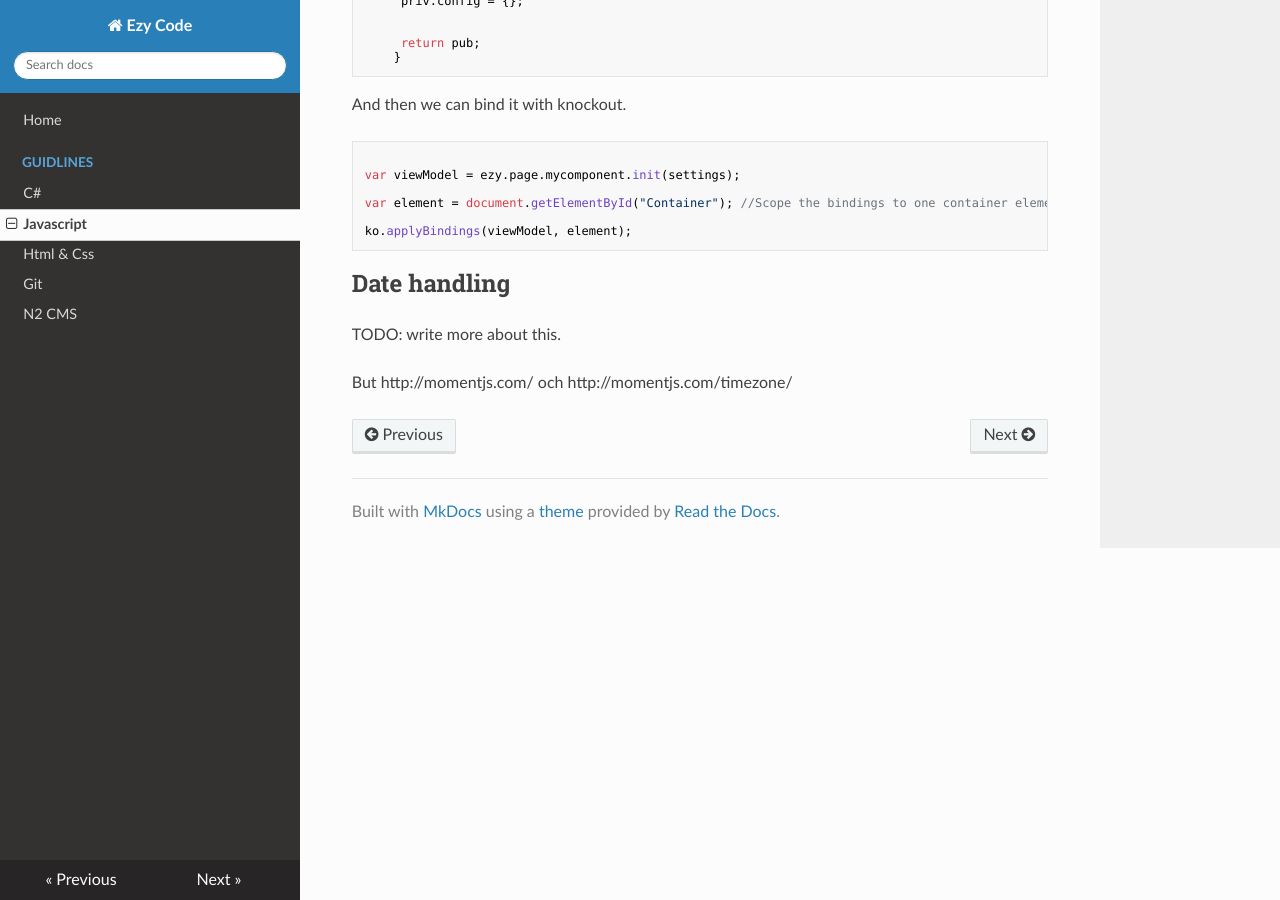
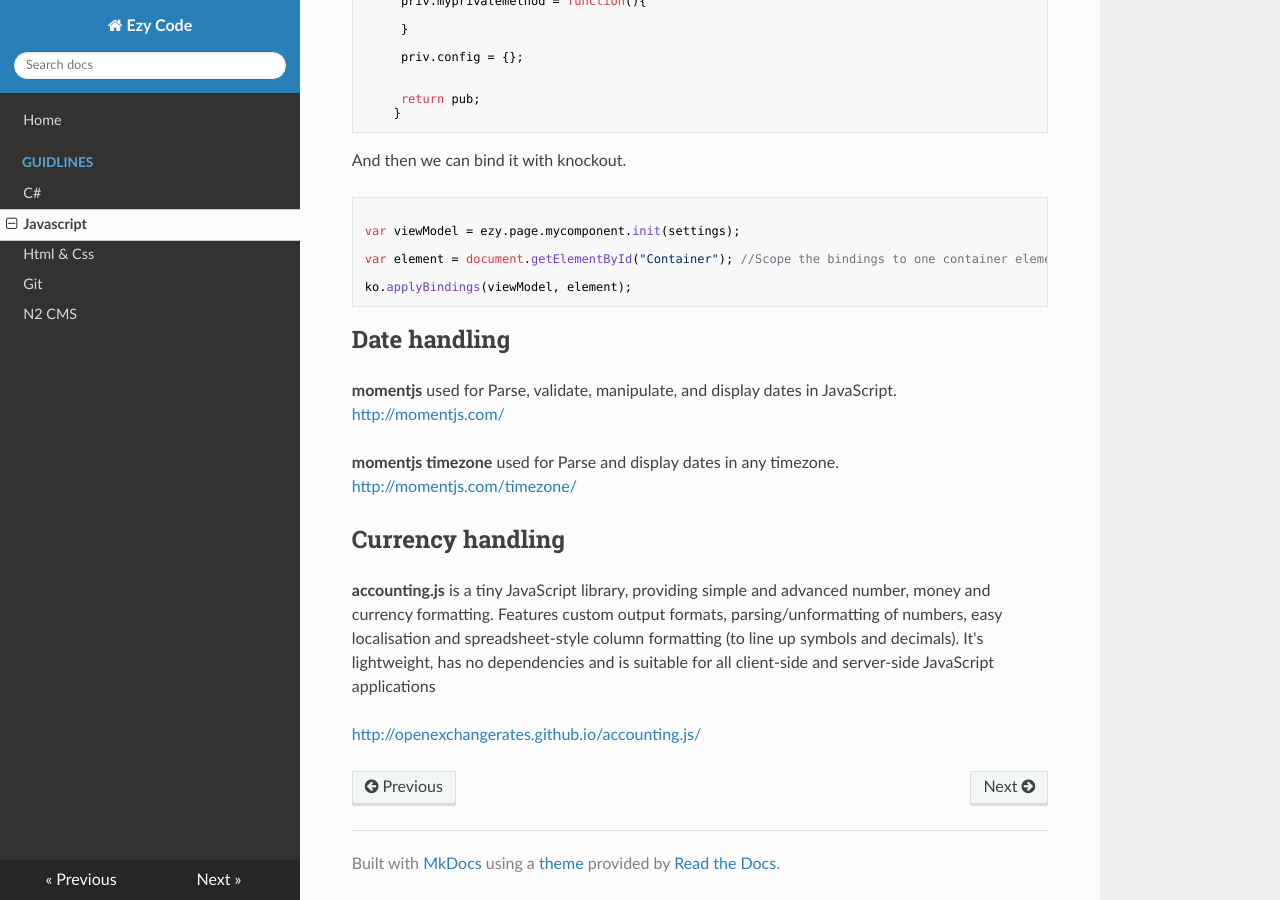
Before and after one commit to EzyWebwerkstaden/Docs, an MkDocs documentation site: the page built from docs/guidlines/javascript.md, in a window 1280 px wide and 900 px high, scrolled down 596 px. Built offline with MkDocs 1.6.1, drawn with Linux system fonts in a browser that asks for light colours; nearby versions of some CDN libraries; old or Windows-style settings are respelled for this version of MkDocs.

Commit message:
updated with more guidlines for javascript

````diff
--- a/docs/guidlines/javascript.md
+++ b/docs/guidlines/javascript.md
@@ -47,6 +48,17 @@
 ```
 
 ## Date handling
-TODO: write more about this.
 
-But http://momentjs.com/ och http://momentjs.com/timezone/
+**momentjs** used for Parse, validate, manipulate, and display dates in JavaScript.
+[http://momentjs.com/](http://momentjs.com/)
+
+**momentjs timezone** used for Parse and display dates in any timezone.
+[http://momentjs.com/timezone/](http://momentjs.com/timezone/)
+
+## Currency handling
+
+**accounting.js** is a tiny JavaScript library, providing simple and advanced number, money and currency formatting.
+Features custom output formats, parsing/unformatting of numbers, easy localisation and spreadsheet-style column formatting (to line up symbols and decimals).
+It's lightweight, has no dependencies and is suitable for all client-side and server-side JavaScript applications
+
+[http://openexchangerates.github.io/accounting.js/](http://openexchangerates.github.io/accounting.js/)
````
Also changed, not shown: other parts of docs/guidlines/javascript.md (+1 -0 lines).
